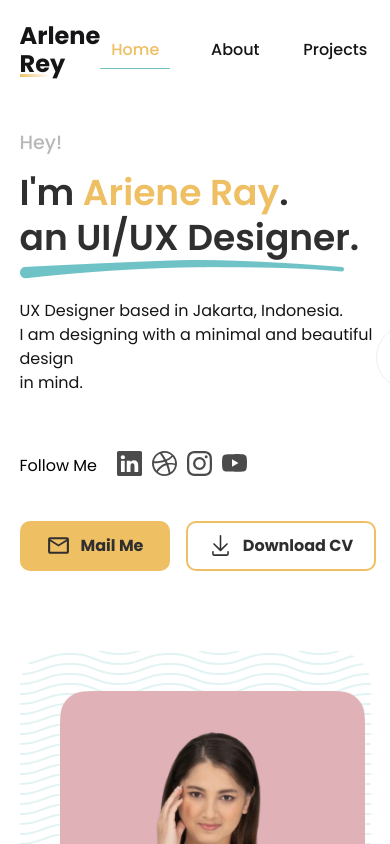
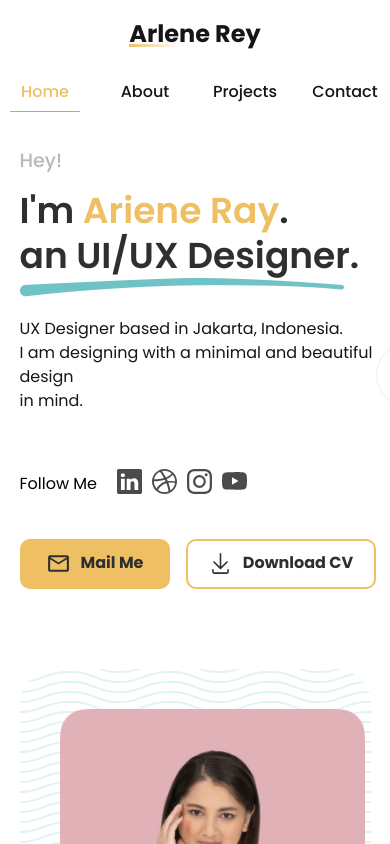
Before and after one commit to Mohxmed/react-designer-portfolio, a React (Vite) app: page / in a window 390 px wide. Shown: the top 844 px of the page. Built offline with nearby package versions, Linux system fonts and the light colour scheme.

Commit message:
Update Header Media Checkpoint

```diff
--- a/src/components/Header/header.css
+++ b/src/components/Header/header.css
@@ -1,5 +1,7 @@
 .header {
-  height: 100px;
+  height: auto;
+  min-height: 100px;
+  display: flex;
 }
 .header .container {
   display: flex;
@@ -55,3 +57,9 @@
     width: 100%;
   }
 }
+
+@media (max-width: 660px) {
+  .header .container {
+    flex-direction: column;
+  }
+}
```
